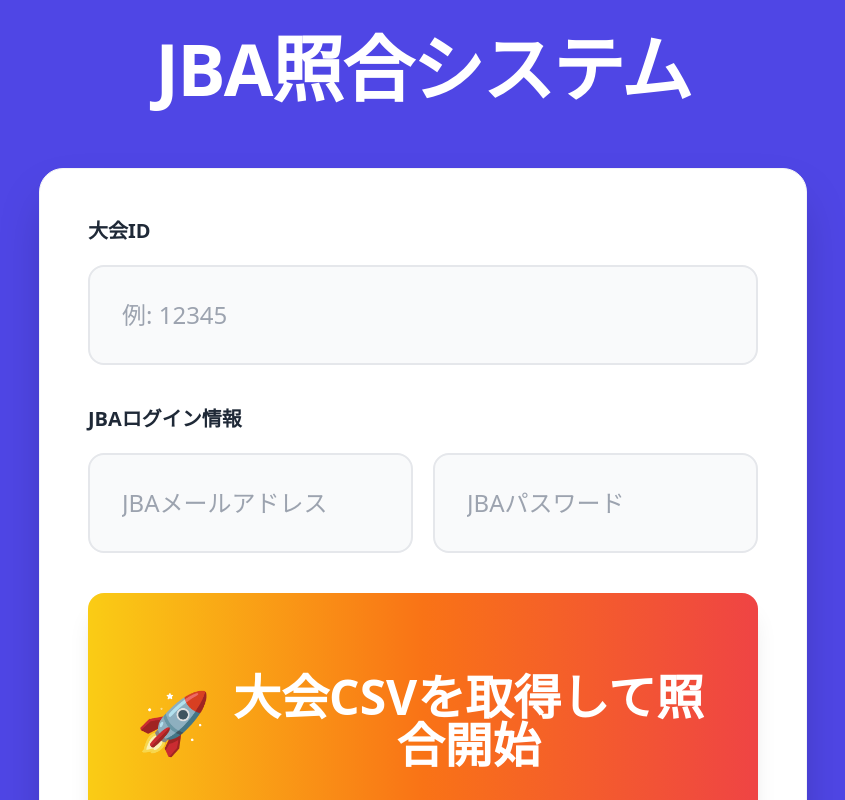
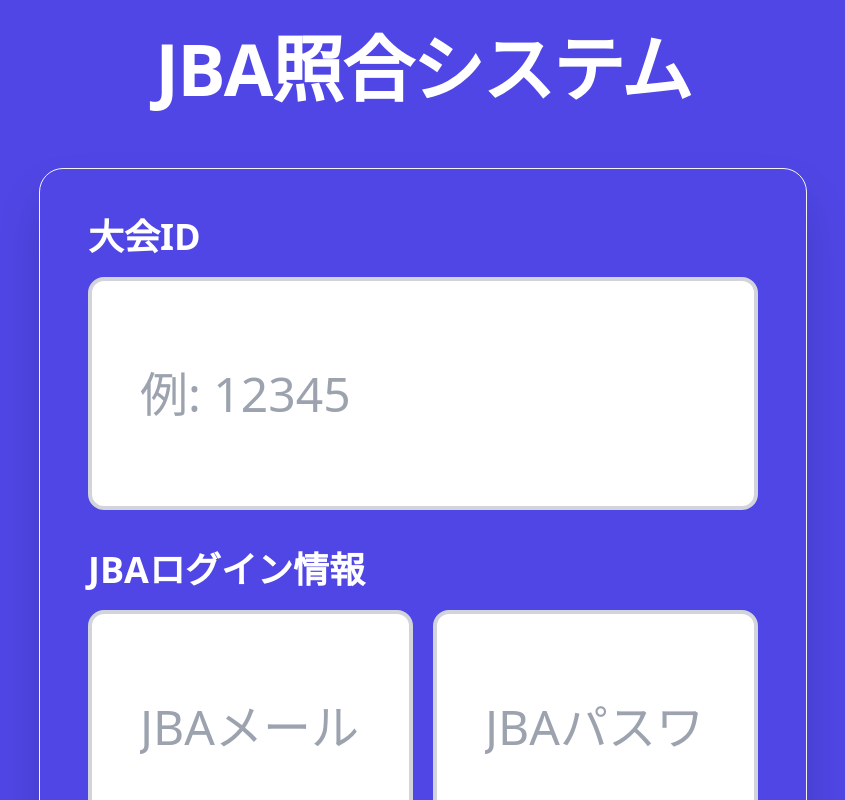
Before and after one commit to sapnap680/letada, a Next.js app in the folder ddadam/frontend/: page / in a window 1280 px wide. Shown: the top 800 px of the page, without its empty margins (217-1062 px from the left). Built offline with nearby package versions, Linux system fonts and the light colour scheme.

Commit message:
Add files via upload

```diff
--- a/ddadam/frontend/pages/index.tsx
+++ b/ddadam/frontend/pages/index.tsx
@@ -76,10 +76,10 @@ export default function Home() {
           </div>
 
           {/* フォームカード */}
-          <div className="bg-white rounded-3xl shadow-2xl p-10 sm:p-12 border border-gray-100">
+          <div className="rounded-3xl shadow-2xl p-10 sm:p-12 border border-gray-100" style={{ backgroundColor: '#4f46e5' }}>
             {/* 大会ID入力 */}
             <div className="mb-10">
-              <label className="block text-xl font-bold mb-5 text-gray-800">
+              <label className="block text-4xl font-bold mb-5 text-white">
                 大会ID
               </label>
               <input
@@ -87,13 +87,19 @@ export default function Home() {
                 placeholder="例: 12345"
                 value={gameId}
                 onChange={(e) => setGameId(e.target.value)}
-                className="w-full bg-gray-50 border-2 border-gray-200 rounded-2xl px-8 py-8 text-gray-900 placeholder-gray-400 focus:outline-none focus:border-blue-500 focus:bg-white transition-all text-2xl font-medium"
+                style={{
+                  paddingTop: '5rem',
+                  paddingBottom: '5rem',
+                  paddingLeft: '3rem',
+                  paddingRight: '3rem',
+                }}
+                className="w-full bg-white border-4 border-gray-300 rounded-2xl text-gray-900 placeholder-gray-400 focus:outline-none focus:border-yellow-400 focus:ring-4 focus:ring-yellow-200 transition-all text-5xl font-medium"
               />
             </div>
 
             {/* JBAログイン情報 */}
             <div className="mb-10">
-              <label className="block text-xl font-bold mb-5 text-gray-800">
+              <label className="block text-4xl font-bold mb-5 text-white">
                 JBAログイン情報
               </label>
               <div className="grid grid-cols-1 sm:grid-cols-2 gap-5">
@@ -102,24 +108,36 @@ export default function Home() {
                   placeholder="JBAメールアドレス"
                   value={email}
                   onChange={(e) => setEmail(e.target.value)}
-                  className="w-full bg-gray-50 border-2 border-gray-200 rounded-2xl px-8 py-8 text-gray-900 placeholder-gray-400 focus:outline-none focus:border-blue-500 focus:bg-white transition-all text-2xl font-medium"
+                  style={{
+                    paddingTop: '5rem',
+                    paddingBottom: '5rem',
+                    paddingLeft: '3rem',
+                    paddingRight: '3rem',
+                  }}
+                  className="w-full bg-white border-4 border-gray-300 rounded-2xl text-gray-900 placeholder-gray-400 focus:outline-none focus:border-yellow-400 focus:ring-4 focus:ring-yellow-200 transition-all text-5xl font-medium"
                 />
                 <input
                   type="password"
                   placeholder="JBAパスワード"
                   value={password}
                   onChange={(e) => setPassword(e.target.value)}
-                  className="w-full bg-gray-50 border-2 border-gray-200 rounded-2xl px-8 py-8 text-gray-900 placeholder-gray-400 focus:outline-none focus:border-blue-500 focus:bg-white transition-all text-2xl font-medium"
+                  style={{
+                    paddingTop: '5rem',
+                    paddingBottom: '5rem',
+                    paddingLeft: '3rem',
+                    paddingRight: '3rem',
+                  }}
+                  className="w-full bg-white border-4 border-gray-300 rounded-2xl text-gray-900 placeholder-gray-400 focus:outline-none focus:border-yellow-400 focus:ring-4 focus:ring-yellow-200 transition-all text-5xl font-medium"
                 />
               </div>
             </div>
 
             {/* エラー表示 */}
             {error && (
-              <div className="mb-8 p-6 bg-red-50 border-2 border-red-200 rounded-2xl">
+              <div className="mb-8 p-6 bg-red-100 border-4 border-red-400 rounded-2xl">
                 <div className="flex items-center">
-                  <span className="mr-3 text-2xl">❌</span>
-                  <span className="text-red-800 text-xl font-semibold">{error}</span>
+                  <span className="mr-3 text-4xl">❌</span>
+                  <span className="text-red-900 text-3xl font-bold">{error}</span>
                 </div>
               </div>
             )}
--- a/ddadam/frontend/pages/result.tsx
+++ b/ddadam/frontend/pages/result.tsx
@@ -150,31 +150,47 @@ export default function Result() {
                   </div>
 
                   {/* プログレスバー */}
-                  <div className="w-full bg-slate-700/50 rounded-full h-8 sm:h-12 lg:h-16 overflow-hidden backdrop-blur-sm shadow-2xl border-2 border-slate-600/50 relative">
+                  <div
+                    className="w-full rounded-full overflow-hidden shadow-2xl border-4 relative"
+                    style={{
+                      backgroundColor: 'rgba(51, 65, 85, 0.5)',
+                      height: '4rem',
+                      borderColor: 'rgba(71, 85, 105, 0.5)',
+                    }}
+                  >
                     {/* 背景のアニメーション効果 */}
                     {(jobStatus.status === "processing" || jobStatus.status === "queued") && (
                       <div className="absolute inset-0 bg-gradient-to-r from-transparent via-white/10 to-transparent animate-shimmer"></div>
                     )}
                     <div
-                      className={`h-full transition-all duration-700 ease-out rounded-full flex items-center justify-end pr-4 sm:pr-6 lg:pr-8 relative z-10 ${
-                        jobStatus.status === "done"
-                          ? "bg-gradient-to-r from-green-500 via-emerald-400 to-green-500 shadow-lg shadow-green-500/50"
+                      className="h-full transition-all duration-700 ease-out rounded-full flex items-center justify-end relative z-10"
+                      style={{
+                        width: `${Math.max(jobStatus.progress * 100, 3)}%`,
+                        background: jobStatus.status === "done"
+                          ? 'linear-gradient(to right, #10b981, #34d399, #10b981)'
                           : jobStatus.status === "error"
-                          ? "bg-gradient-to-r from-red-500 via-rose-400 to-red-500 shadow-lg shadow-red-500/50"
-                          : "bg-gradient-to-r from-blue-500 via-purple-400 to-blue-500 shadow-lg shadow-blue-500/50 animate-pulse"
-                      }`}
-                      style={{ width: `${Math.max(jobStatus.progress * 100, 2)}%` }}
+                          ? 'linear-gradient(to right, #ef4444, #fb7185, #ef4444)'
+                          : 'linear-gradient(to right, #3b82f6, #a855f7, #3b82f6)',
+                        paddingRight: '1.5rem',
+                        boxShadow: '0 10px 15px -3px rgba(0, 0, 0, 0.3)',
+                      }}
                     >
-                      {jobStatus.progress > 0.1 && (
-                        <span className="text-white font-black text-xl sm:text-2xl lg:text-3xl drop-shadow-lg">
+                      {jobStatus.progress > 0.05 && (
+                        <span
+                          className="text-white font-black drop-shadow-lg"
+                          style={{ fontSize: '1.5rem' }}
+                        >
                           {Math.round(jobStatus.progress * 100)}%
                         </span>
                       )}
                     </div>
                     {/* 進捗テキスト（バーの外側にも表示） */}
-                    {jobStatus.progress <= 0.1 && (
+                    {jobStatus.progress <= 0.05 && (
                       <div className="absolute inset-0 flex items-center justify-center z-20">
-                        <span className="text-slate-300 font-bold text-xl sm:text-2xl lg:text-3xl">
+                        <span
+                          className="text-slate-200 font-bold"
+                          style={{ fontSize: '1.5rem' }}
+                        >
                           {Math.round(jobStatus.progress * 100)}%
                         </span>
                       </div>
```
